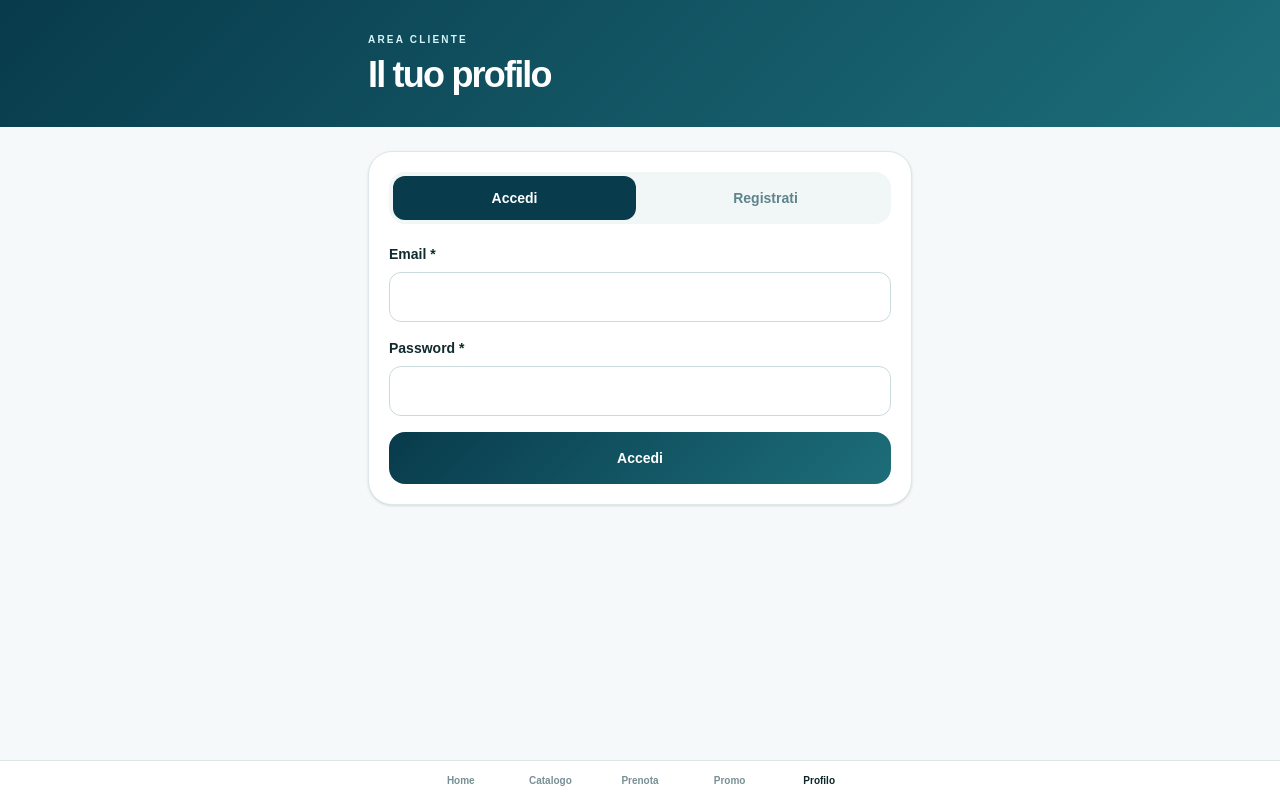
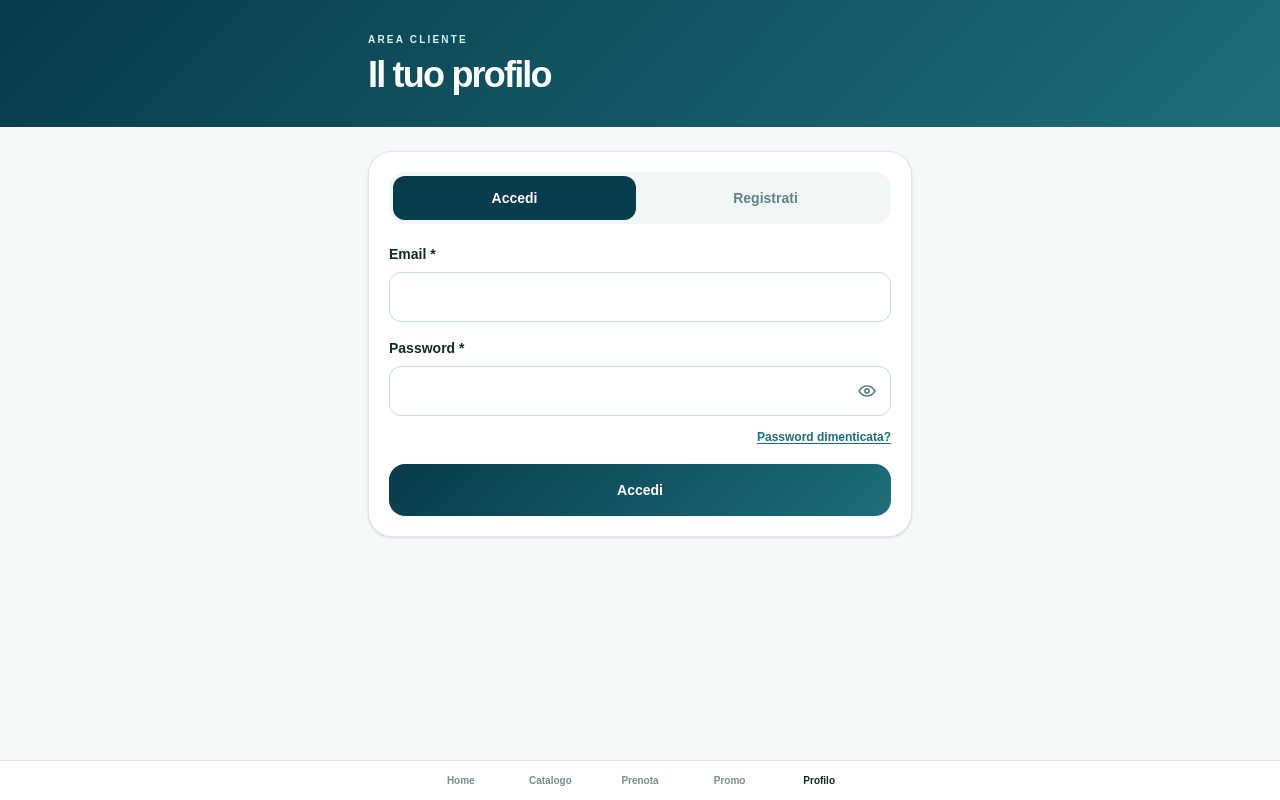
Before and after one commit to giuna-cyber/ottica-app, a Next.js app: page /profilo in a window 1280 px wide. Built offline with nearby package versions, Linux system fonts and the light colour scheme.

Commit message:
Aggiorna QR code con dominio definitivo

```diff
--- a/app/profilo/page.tsx
+++ b/app/profilo/page.tsx
@@ -139,6 +139,7 @@ export default function ProfiloPage() {
   const [telefono, setTelefono] = useState("");
   const [email, setEmail] = useState("");
   const [password, setPassword] = useState("");
+  const [mostraPassword, setMostraPassword] = useState(false);
 
   const [errore, setErrore] = useState("");
   const [messaggio, setMessaggio] = useState("");
@@ -500,12 +501,68 @@ export default function ProfiloPage() {
                 <span className="mb-2 block text-sm font-black">
                   Password *
                 </span>
-                <input
-                  type="password"
-                  value={password}
-                  onChange={(e) => setPassword(e.target.value)}
-                  className="w-full rounded-xl border border-[#C9DADC] px-4 py-3"
-                />
+
+                <div className="relative">
+                  <input
+                    type={mostraPassword ? "text" : "password"}
+                    value={password}
+                    onChange={(e) => setPassword(e.target.value)}
+                    className="w-full rounded-xl border border-[#C9DADC] px-4 py-3 pr-12"
+                  />
+
+                  <button
+                    type="button"
+                    onClick={() => setMostraPassword((v) => !v)}
+                    className="absolute inset-y-0 right-0 flex w-12 items-center justify-center text-[#5D858C]"
+                    aria-label={
+                      mostraPassword
+                        ? "Nascondi password"
+                        : "Mostra password"
+                    }
+                    title={
+                      mostraPassword
+                        ? "Nascondi password"
+                        : "Mostra password"
+                    }
+                  >
+                    {mostraPassword ? (
+                      <svg
+                        viewBox="0 0 24 24"
+                        className="h-5 w-5"
+                        fill="none"
+                        stroke="currentColor"
+                        strokeWidth="2"
+                      >
+                        <path d="M3 3l18 18" />
+                        <path d="M10.6 10.7a2 2 0 0 0 2.7 2.7" />
+                        <path d="M9.9 4.2A10.5 10.5 0 0 1 12 4c5.5 0 9 5.5 9 5.5a16.5 16.5 0 0 1-3.2 3.8" />
+                        <path d="M6.2 6.2C4.2 7.6 3 9.5 3 9.5S6.5 15 12 15c1.2 0 2.3-.3 3.3-.7" />
+                      </svg>
+                    ) : (
+                      <svg
+                        viewBox="0 0 24 24"
+                        className="h-5 w-5"
+                        fill="none"
+                        stroke="currentColor"
+                        strokeWidth="2"
+                      >
+                        <path d="M2.5 12s3.5-6 9.5-6 9.5 6 9.5 6-3.5 6-9.5 6-9.5-6-9.5-6Z" />
+                        <circle cx="12" cy="12" r="2.5" />
+                      </svg>
+                    )}
+                  </button>
+                </div>
+
+                {modalita === "login" && (
+                  <div className="mt-2 text-right">
+                    <Link
+                      href="/recupera-password"
+                      className="text-xs font-black text-[#1D6E7A] underline underline-offset-2"
+                    >
+                      Password dimenticata?
+                    </Link>
+                  </div>
+                )}
               </label>
 
               <button
```
